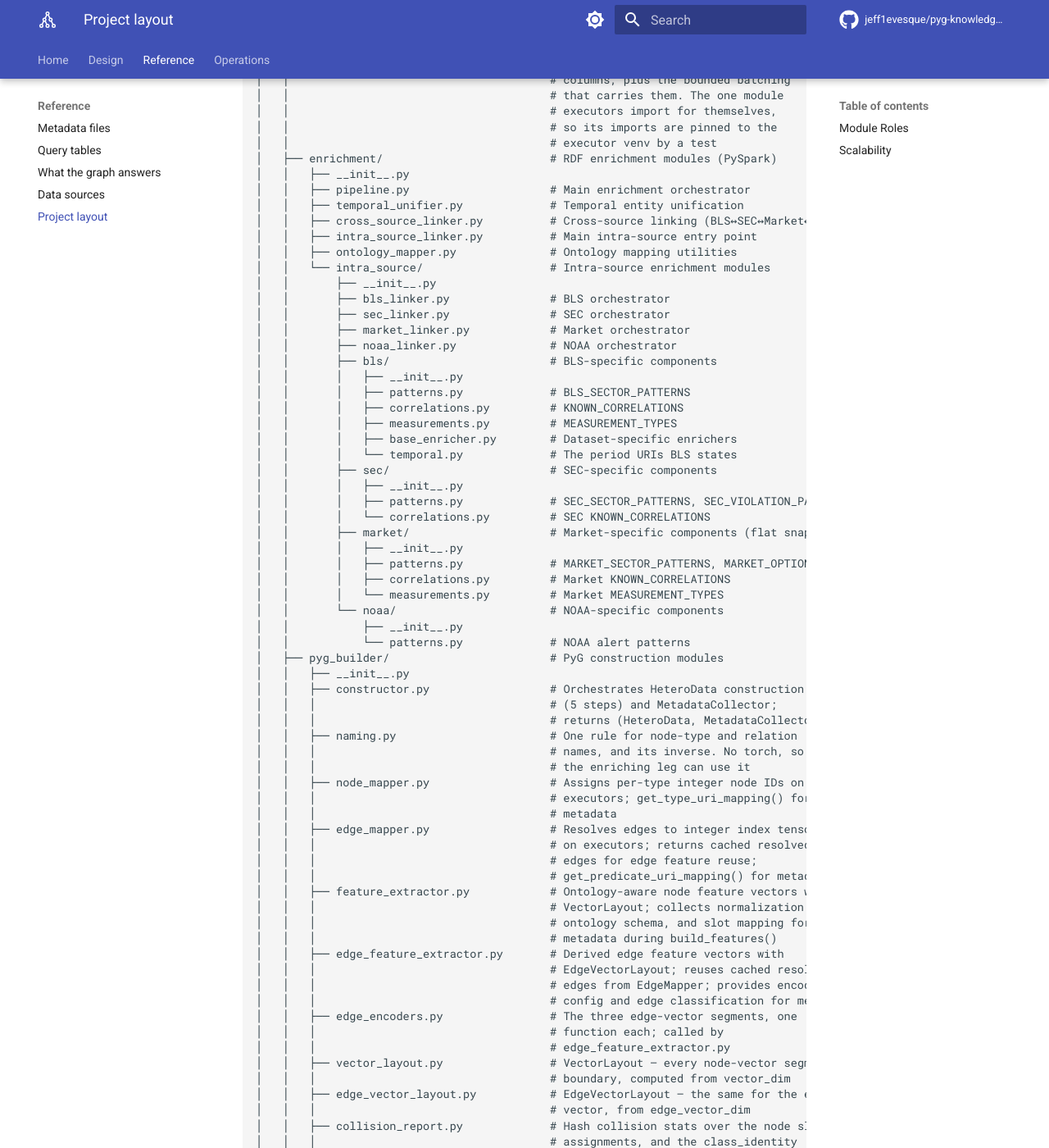
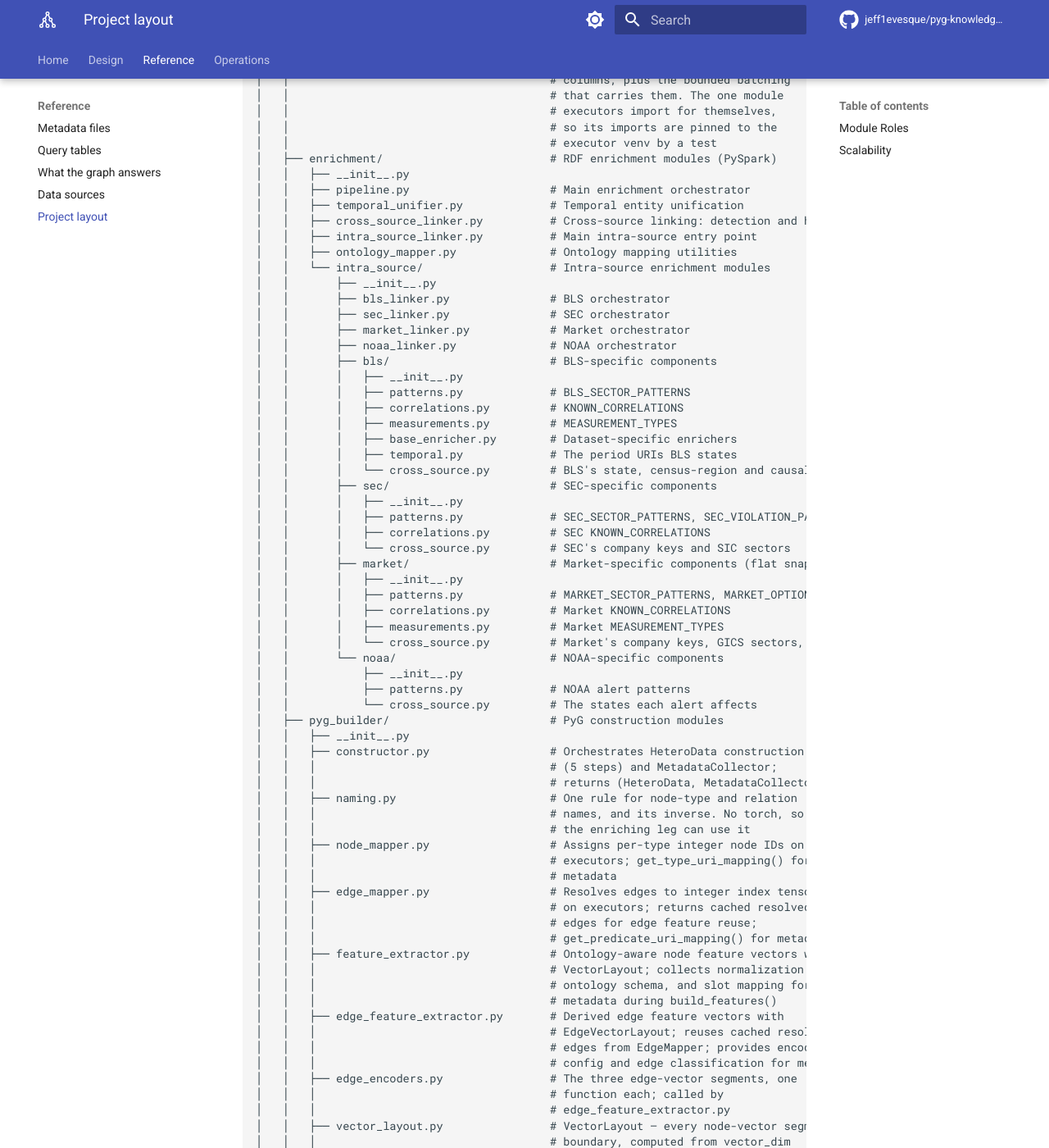
Before and after one commit to jeff1evesque/pyg-knowledge-graph-builder, an MkDocs documentation site: the page built from documentation/reference/layout.md, in a window 1280 px wide and 1400 px high, scrolled down 949 px. Shown: the whole window at 82% size. Built offline with MkDocs 1.6.1 and Material for MkDocs 9.7.7, drawn with Linux system fonts in a browser that asks for light colours; comment, search, counter and statistics services are not loaded; some of the changed text lies outside the part shown.

Commit message:
#406: layout.md, the cross_source.py modules and the generic linker

```diff
--- a/documentation/reference/layout.md
+++ b/documentation/reference/layout.md
@@ -52,7 +52,7 @@ pyg-knowledge-graph-builder/
 │   │   ├── __init__.py
 │   │   ├── pipeline.py                     # Main enrichment orchestrator
 │   │   ├── temporal_unifier.py             # Temporal entity unification
-│   │   ├── cross_source_linker.py          # Cross-source linking (BLS↔SEC↔Market↔NOAA)
+│   │   ├── cross_source_linker.py          # Cross-source linking: detection and hubs
 │   │   ├── intra_source_linker.py          # Main intra-source entry point
 │   │   ├── ontology_mapper.py              # Ontology mapping utilities
 │   │   └── intra_source/                   # Intra-source enrichment modules
@@ -67,19 +67,23 @@ pyg-knowledge-graph-builder/
 │   │       │   ├── correlations.py         # KNOWN_CORRELATIONS
 │   │       │   ├── measurements.py         # MEASUREMENT_TYPES
 │   │       │   ├── base_enricher.py        # Dataset-specific enrichers
-│   │       │   └── temporal.py             # The period URIs BLS states
+│   │       │   ├── temporal.py             # The period URIs BLS states
+│   │       │   └── cross_source.py         # BLS's state, census-region and causal links
 │   │       ├── sec/                        # SEC-specific components
 │   │       │   ├── __init__.py
 │   │       │   ├── patterns.py             # SEC_SECTOR_PATTERNS, SEC_VIOLATION_PATTERNS
-│   │       │   └── correlations.py         # SEC KNOWN_CORRELATIONS
+│   │       │   ├── correlations.py         # SEC KNOWN_CORRELATIONS
+│   │       │   └── cross_source.py         # SEC's company keys and SIC sectors
 │   │       ├── market/                     # Market-specific components (flat snapshot model)
 │   │       │   ├── __init__.py
 │   │       │   ├── patterns.py             # MARKET_SECTOR_PATTERNS, MARKET_OPTION_STRATEGY_PATTERNS
 │   │       │   ├── correlations.py         # Market KNOWN_CORRELATIONS
-│   │       │   └── measurements.py         # Market MEASUREMENT_TYPES
+│   │       │   ├── measurements.py         # Market MEASUREMENT_TYPES
+│   │       │   └── cross_source.py         # Market's company keys, GICS sectors, peers
 │   │       └── noaa/                       # NOAA-specific components
 │   │           ├── __init__.py
-│   │           └── patterns.py             # NOAA alert patterns
+│   │           ├── patterns.py             # NOAA alert patterns
+│   │           └── cross_source.py         # The states each alert affects
 │   ├── pyg_builder/                        # PyG construction modules
 │   │   ├── __init__.py
 │   │   ├── constructor.py                  # Orchestrates HeteroData construction
@@ -157,12 +161,12 @@ pyg-knowledge-graph-builder/
 |--------|------|--------------|
 | `rdf_utils.py` | URI string helpers, edge-origin classification, and the canonical `NAMESPACE_PREFIXES` and `ONTOLOGY_NAMESPACE_INDICES` registries (single source of truth for all PyG builder modules), built from the source specs in `sources/`. Re-exports every constant in `namespaces.py`, so imports from here keep working | No (pure Python) |
 | `namespaces.py` | The namespace constants: each source's vocabularies, the publisher vocabularies reused at their real URIs, and the namespaces this pipeline mints. Imports nothing from `spark_jobs`, which is what lets the source specs use them while `rdf_utils.py` builds its tables from those specs | No (pure Python) |
-| `sources/` | One `SourceSpec` per data source (`bls.py`, `sec.py`, `market.py`, `noaa.py`): its namespaces, path fragments, format, date predicates, mapping rows and edge relation fragments, and the functions the job calls for it (path check, identifier repair, linker, period collector). `__init__.py` holds the registry, matches each input path to one source, and builds the per-source tables from every spec: the namespace table and its source and enrichment subsets, the synthetic period prefixes, the ontology mapping rows and the edge relation fragments. See [Registering a source](sources.md#registering-a-source) | No (pure Python) |
+| `sources/` | One `SourceSpec` per data source (`bls.py`, `sec.py`, `market.py`, `noaa.py`): its namespaces, path fragments, format, date predicates, mapping rows and edge relation fragments, and the functions the job calls for it (path check, identifier repair, linker, period collector, cross-source keys and steps). `__init__.py` holds the registry, matches each input path to one source, and builds the per-source tables from every spec: the namespace table and its source and enrichment subsets, the synthetic period prefixes, the ontology mapping rows and the edge relation fragments. See [Registering a source](sources.md#registering-a-source) | No (pure Python) |
 | `patterns.py` / `correlations.py` / `measurements.py` | Configuration dictionaries (sector keywords, correlation definitions) | No (pure Python) |
 | `pipeline.py` | Orchestrates enrichment steps, manages triples DataFrame | Yes |
 | `temporal_unifier.py` | Produces unified month/year/quarter triples | Yes |
 | `bls_linker.py`, `sec_linker.py`, `market_linker.py`, `noaa_linker.py` | Produce intra-source enrichment triples | Yes |
-| `cross_source_linker.py` | Produces cross-source enrichment triples | Yes |
+| `cross_source_linker.py` | The generic cross-source steps: which picked sources have data in the run, the sector keyword step, the company and region hubs, the steps that pair named sources, and the measurement types. Each source's side comes from its spec and lives in `intra_source/<source>/cross_source.py` | Yes |
 | `ontology_mapper.py` | Produces equivalence mapping triples | Yes |
 | `build_graph.py` | The entry point and the orchestration only: `main()`, the four execution modes, the enrichment and PyG-construction phases, the SparkSession, the work-dir preflight and the final banner. Everything it reads, writes or is configured by now lives in `graph/` | Yes (orchestration) |
 | `graph/config.py` | `JobConfig` — the job's whole contract with its caller: resolves every path the run reads and writes, and REJECTS a configuration that cannot work (a mode without its inputs, a source path that matches no registered source or two, a staged mirror that is not there, an SEC prefix naming an unhandled feed) before Spark starts. Records the source each path belongs to and the sources the run picked. Also `parse_args()`, `staged_local_path()`, `period_partition()`, and the probe that answers whether the PyG builder is importable | No (pure Python) |
```
